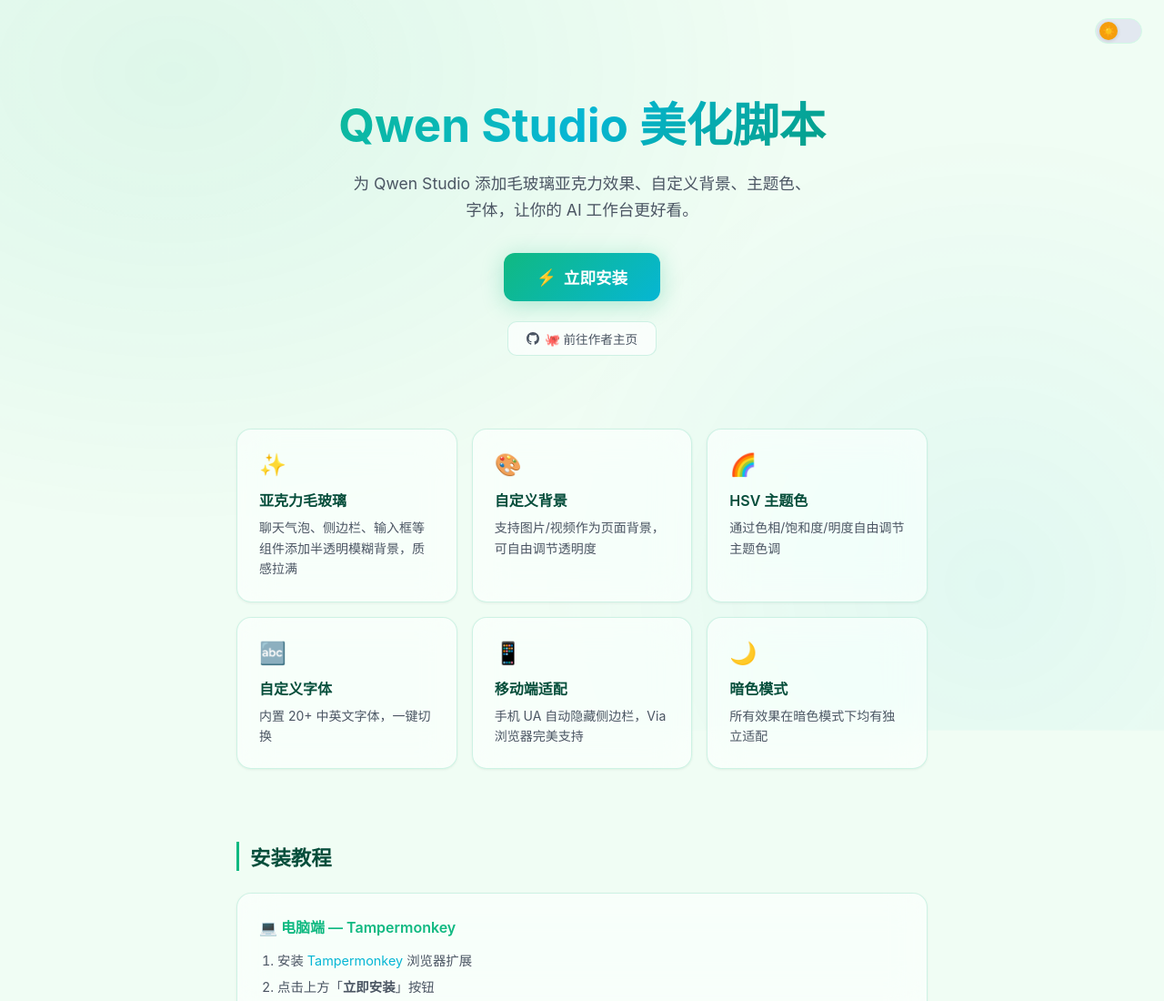
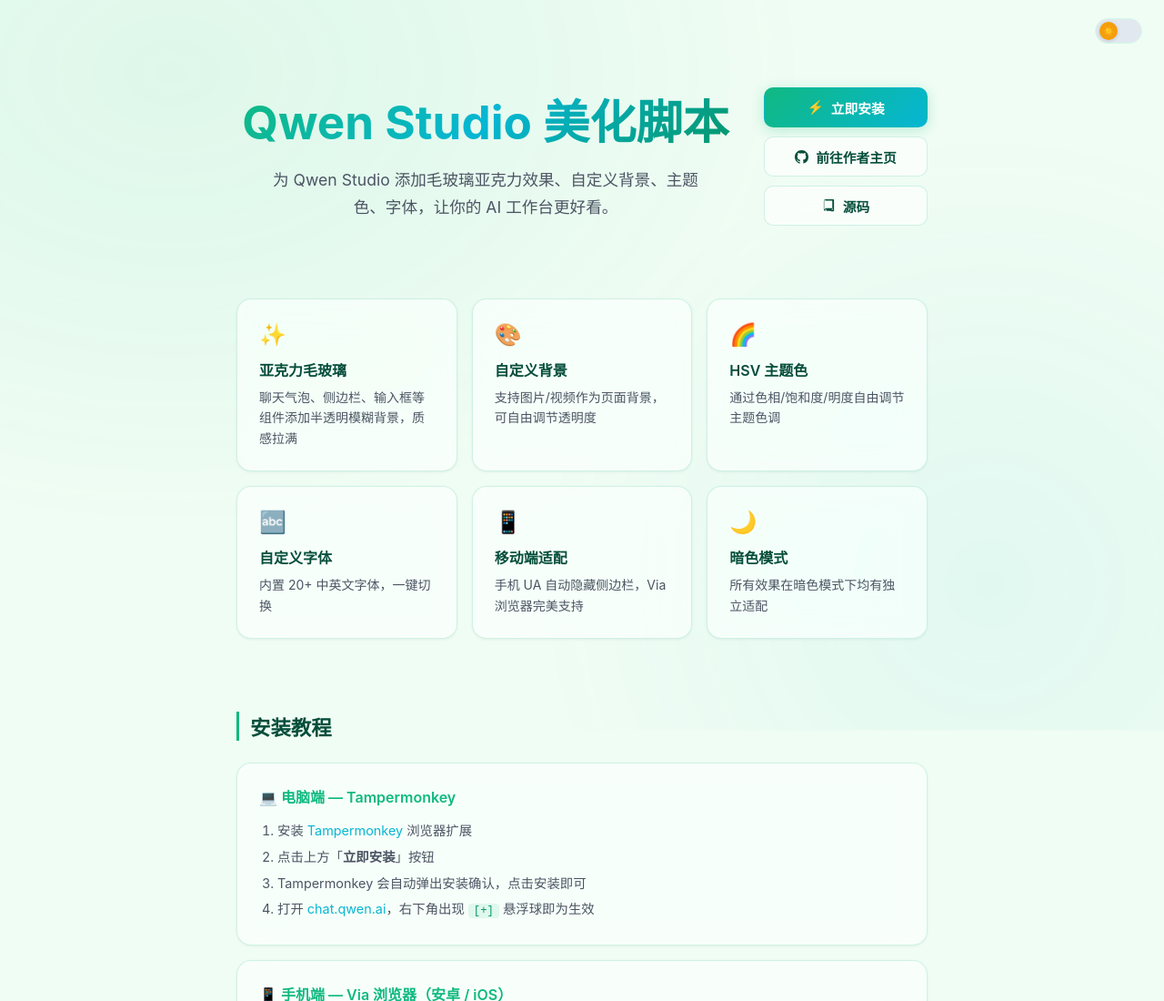
Before and after one commit to hxtx-hi/Qwen-Studio-Beautify, a browser extension: page docs/index.html in a window 1280 px wide. Shown: the top 1100 px of the page at 91% size. Drawn offline with Linux system fonts and the light colour scheme.

Commit message:
Hero buttons: vertical stack on right side

```diff
--- a/docs/index.html
+++ b/docs/index.html
@@ -103,36 +103,49 @@
 .container{position:relative;z-index:1;max-width:800px;margin:0 auto;padding:24px 20px}
 
 /* Hero */
-.hero{text-align:center;padding:80px 0 48px}
+.hero{display:flex;align-items:center;justify-content:space-between;gap:32px;padding:72px 0 48px}
+.hero-text{flex:1;text-align:center}
 .hero h1{
   font-size:clamp(2rem,6vw,3.2rem);font-weight:700;
   background:var(--hero-grad);
   -webkit-background-clip:text;-webkit-text-fill-color:transparent;
   background-clip:text;line-height:1.3;
 }
-.hero p{margin-top:16px;font-size:1.1rem;color:var(--text2);max-width:520px;margin-left:auto;margin-right:auto;line-height:1.7}
+.hero p{margin-top:16px;font-size:1.1rem;color:var(--text2);max-width:480px;margin-left:auto;margin-right:auto;line-height:1.7}
 
-.install-btn{
-  display:inline-flex;align-items:center;gap:8px;margin-top:32px;
-  padding:14px 36px;font-size:1.1rem;font-weight:600;color:#fff;
+.hero-btns{display:flex;flex-direction:column;gap:10px;flex-shrink:0}
+.hero-btn{
+  display:flex;align-items:center;justify-content:center;gap:8px;
+  width:180px;height:44px;border-radius:10px;
+  font-size:.92rem;font-weight:600;text-decoration:none;
+  cursor:pointer;transition:all .25s;
+  border:1px solid transparent;
+}
+.hero-btn svg{flex-shrink:0}
+.hero-btn-install{
+  color:#fff;
   background:linear-gradient(135deg,var(--accent),var(--cyan));
-  border:none;border-radius:12px;cursor:pointer;text-decoration:none;
-  transition:all .3s;box-shadow:0 4px 24px rgba(16,185,129,.3);
+  box-shadow:0 3px 14px rgba(16,185,129,.25);
 }
-.install-btn:hover{transform:translateY(-2px);box-shadow:0 8px 32px rgba(16,185,129,.45)}
-.install-btn:active{transform:translateY(0)}
-
-/* Author Button */
-.btn-author-hero{
-  display:inline-flex;align-items:center;gap:6px;
-  margin-top:14px;padding:8px 20px;font-size:.85rem;font-weight:500;
-  color:var(--text2);background:var(--glass-bg);
-  border:1px solid var(--glass-border);border-radius:10px;
-  cursor:pointer;text-decoration:none;transition:all .25s;
+.hero-btn-install:hover{transform:translateY(-2px);box-shadow:0 6px 24px rgba(16,185,129,.4)}
+.hero-btn-author{
+  color:var(--text);background:var(--glass-bg);
+  border-color:var(--glass-border);
   backdrop-filter:blur(12px);-webkit-backdrop-filter:blur(12px);
 }
-.btn-author-hero:hover{border-color:var(--accent);color:var(--accent);background:rgba(16,185,129,.06)}
-.btn-author-hero svg{flex-shrink:0}
+.hero-btn-author:hover{border-color:var(--accent);color:var(--accent);background:rgba(16,185,129,.06)}
+.hero-btn-source{
+  color:var(--text);background:var(--glass-bg);
+  border-color:var(--glass-border);
+  backdrop-filter:blur(12px);-webkit-backdrop-filter:blur(12px);
+}
+.hero-btn-source:hover{border-color:var(--accent);color:var(--accent);background:rgba(16,185,129,.06)}
+
+@media(max-width:640px){
+  .hero{flex-direction:column;text-align:center}
+  .hero-btns{flex-direction:row;flex-wrap:wrap;justify-content:center}
+  .hero-btn{width:160px}
+}
 
 /* Features */
 .features{display:grid;grid-template-columns:repeat(auto-fit,minmax(220px,1fr));gap:16px;padding:32px 0}
@@ -176,7 +189,6 @@
 footer a:hover{color:var(--text2)}
 
 @media(max-width:600px){
-  .hero{padding:60px 0 32px}
   .features{grid-template-columns:1fr}
   .theme-toggle{top:12px;right:16px}
 }
@@ -193,15 +205,21 @@
 <div class="container">
 
 <div class="hero">
-<h1>Qwen Studio 美化脚本</h1>
-<p>为 Qwen Studio 添加毛玻璃亚克力效果、自定义背景、主题色、字体，让你的 AI 工作台更好看。</p>
-<div style="display:flex;flex-direction:column;align-items:center;gap:8px">
-  <a class="install-btn" href="https://raw.githubusercontent.com/hxtx-hi/Qwen-Studio-Beautify/main/qwen-studio-beautify.user.js">
+<div class="hero-text">
+  <h1>Qwen Studio 美化脚本</h1>
+  <p>为 Qwen Studio 添加毛玻璃亚克力效果、自定义背景、主题色、字体，让你的 AI 工作台更好看。</p>
+</div>
+<div class="hero-btns">
+  <a class="hero-btn hero-btn-install" href="https://raw.githubusercontent.com/hxtx-hi/Qwen-Studio-Beautify/main/qwen-studio-beautify.user.js">
     <span>⚡</span> 立即安装
   </a>
-  <a class="btn-author-hero" href="https://github.com/hxtx-hi" target="_blank" title="前往作者主页">
-    <svg width="14" height="14" viewBox="0 0 16 16" fill="currentColor"><path d="M8 0C3.58 0 0 3.58 0 8c0 3.54 2.29 6.53 5.47 7.59.4.07.55-.17.55-.38 0-.19-.01-.82-.01-1.49-2.01.37-2.53-.49-2.69-.94-.09-.23-.48-.94-.82-1.13-.28-.15-.68-.52-.01-.53.63-.01 1.08.58 1.23.82.72 1.21 1.87.87 2.33.66.07-.52.28-.87.51-1.07-1.78-.2-3.64-.89-3.64-3.95 0-.87.31-1.59.82-2.15-.08-.2-.36-1.02.08-2.12 0 0 .67-.21 2.2.82.64-.18 1.32-.27 2-.27.68 0 1.36.09 2 .27 1.53-1.04 2.2-.82 2.2-.82.44 1.1.16 1.92.08 2.12.51.56.82 1.27.82 2.15 0 3.07-1.87 3.75-3.65 3.95.29.25.54.73.54 1.48 0 1.07-.01 1.93-.01 2.2 0 .21.15.46.55.38A8.013 8.013 0 0016 8c0-4.42-3.58-8-8-8z"/></svg>
-    🐙 前往作者主页
+  <a class="hero-btn hero-btn-author" href="https://github.com/hxtx-hi" target="_blank" title="前往作者主页">
+    <svg width="15" height="15" viewBox="0 0 16 16" fill="currentColor"><path d="M8 0C3.58 0 0 3.58 0 8c0 3.54 2.29 6.53 5.47 7.59.4.07.55-.17.55-.38 0-.19-.01-.82-.01-1.49-2.01.37-2.53-.49-2.69-.94-.09-.23-.48-.94-.82-1.13-.28-.15-.68-.52-.01-.53.63-.01 1.08.58 1.23.82.72 1.21 1.87.87 2.33.66.07-.52.28-.87.51-1.07-1.78-.2-3.64-.89-3.64-3.95 0-.87.31-1.59.82-2.15-.08-.2-.36-1.02.08-2.12 0 0 .67-.21 2.2.82.64-.18 1.32-.27 2-.27.68 0 1.36.09 2 .27 1.53-1.04 2.2-.82 2.2-.82.44 1.1.16 1.92.08 2.12.51.56.82 1.27.82 2.15 0 3.07-1.87 3.75-3.65 3.95.29.25.54.73.54 1.48 0 1.07-.01 1.93-.01 2.2 0 .21.15.46.55.38A8.013 8.013 0 0016 8c0-4.42-3.58-8-8-8z"/></svg>
+    前往作者主页
+  </a>
+  <a class="hero-btn hero-btn-source" href="https://github.com/hxtx-hi/Qwen-Studio-Beautify" target="_blank" title="查看源码">
+    <svg width="15" height="15" viewBox="0 0 16 16" fill="currentColor"><path d="M2 2.5A2.5 2.5 0 014.5 0h8.75a.75.75 0 01.75.75v12.5a.75.75 0 01-.75.75h-2.5a.75.75 0 110-1.5h1.75v-2h-8a1 1 0 00-.714 1.7.75.75 0 01-1.072 1.05A2.495 2.495 0 012 11.5v-9zm1.5-1.5a1 1 0 00-1 1v9.154A.997.997 0 013 12h9V1.5H4.5zM5 12h6v1.5H5V12z"/></svg>
+    源码
   </a>
 </div>
 </div>
```
